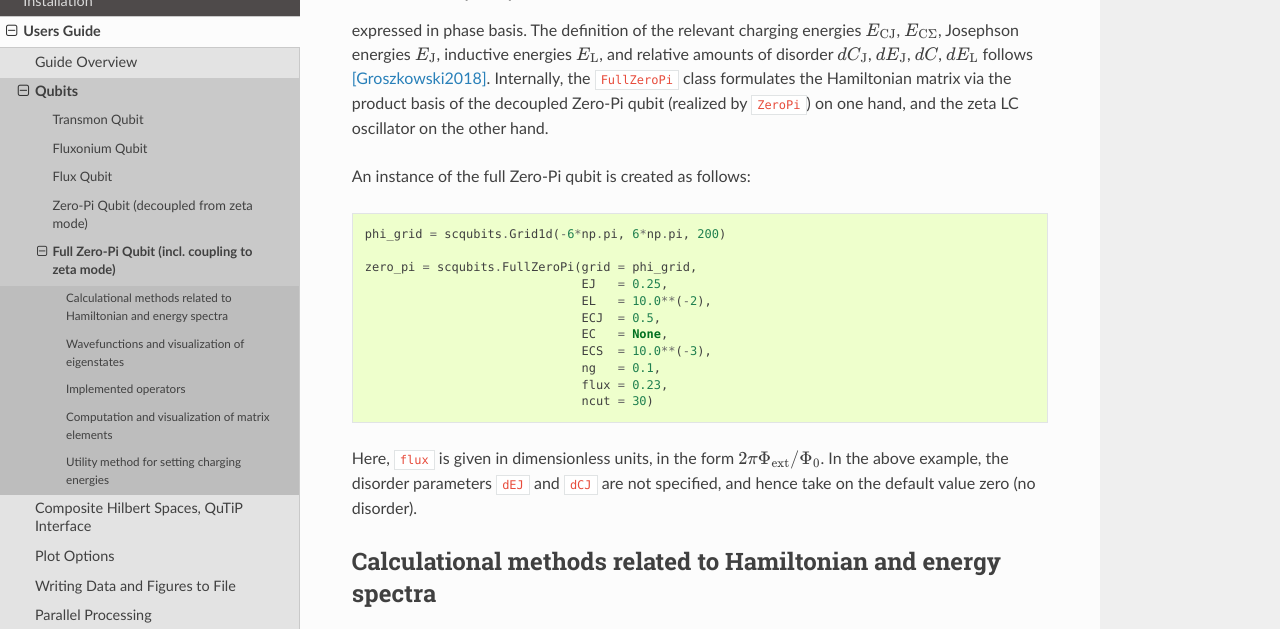
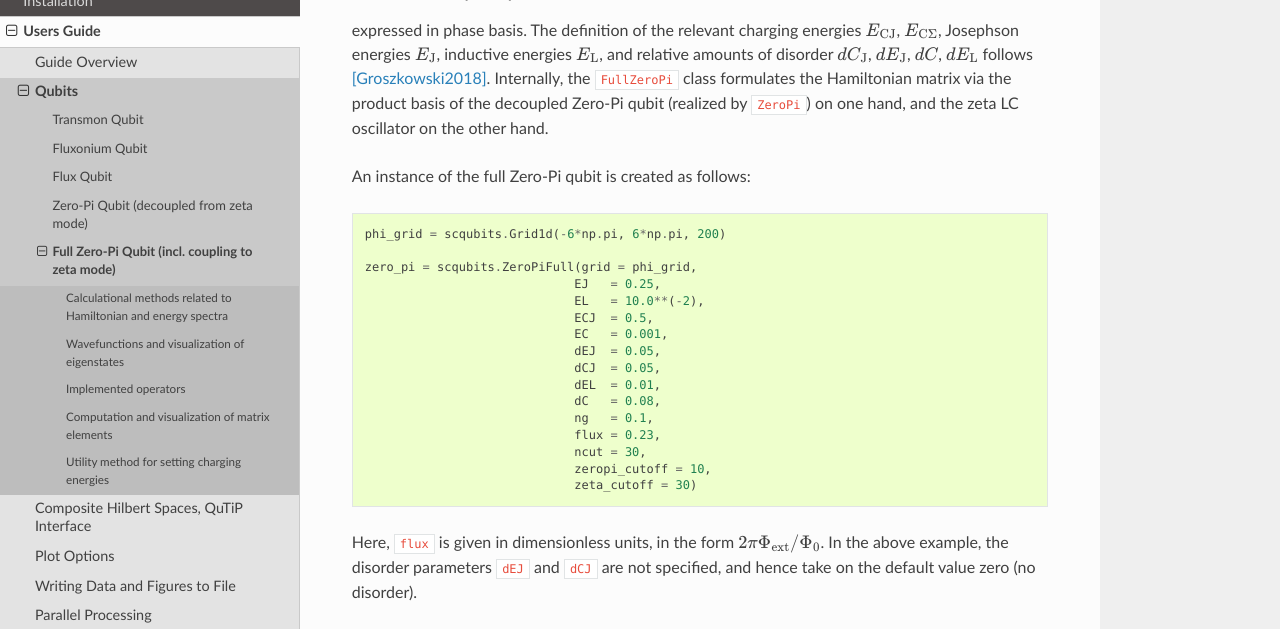
Before and after one commit to scqubits/scqubits, a Sphinx documentation site: the page built from docs/source/guide/qubits/zeropifull.rst, in a window 1280 px wide and 900 px high, scrolled down 538 px, cut to the strip 0-629 px from the top of the window. Built offline with Sphinx 7.4.7 and the Read the Docs theme 2.0.0, drawn with Linux system fonts in a browser that asks for light colours; pages that are not in the unit, such as notebooks, are missing from menus.

Commit message:
Update zeropifull.rst
Needed more changes to address issue raised by @PhilippAumann

```diff
--- a/docs/source/guide/qubits/zeropifull.rst
+++ b/docs/source/guide/qubits/zeropifull.rst
@@ -27,15 +27,21 @@ An instance of the full Zero-Pi qubit is created as follows::
 
    phi_grid = scqubits.Grid1d(-6*np.pi, 6*np.pi, 200)
 
-   zero_pi = scqubits.FullZeroPi(grid = phi_grid,
-                                 EJ   = 0.25,
-                                 EL   = 10.0**(-2),
-                                 ECJ  = 0.5,
-                                 EC   = None,
-                                 ECS  = 10.0**(-3),
-                                 ng   = 0.1,
-                                 flux = 0.23,
-                                 ncut = 30)
+   zero_pi = scqubits.ZeroPiFull(grid = phi_grid,
+                                EJ   = 0.25,
+                                EL   = 10.0**(-2),
+                                ECJ  = 0.5,
+                                EC   = 0.001,
+                                dEJ  = 0.05,
+                                dCJ  = 0.05,
+                                dEL  = 0.01,
+                                dC   = 0.08,
+                                ng   = 0.1,
+                                flux = 0.23,
+                                ncut = 30,
+                                zeropi_cutoff = 10,
+                                zeta_cutoff = 30)
+
 
 Here, ``flux`` is given in dimensionless units, in the form :math:`2\pi\Phi_\text{ext}/\Phi_0`. In the above example,
 the disorder parameters ``dEJ`` and ``dCJ`` are not specified, and hence take on the default value zero (no disorder).
```
